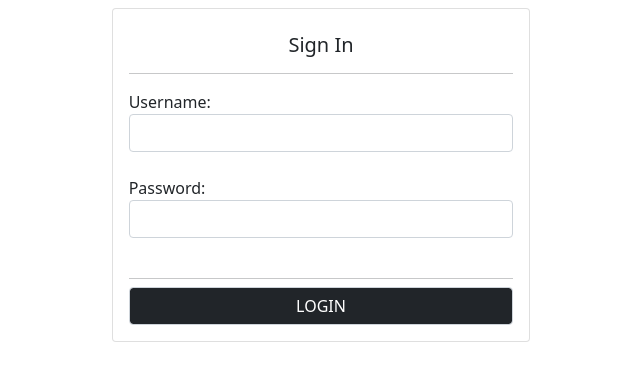
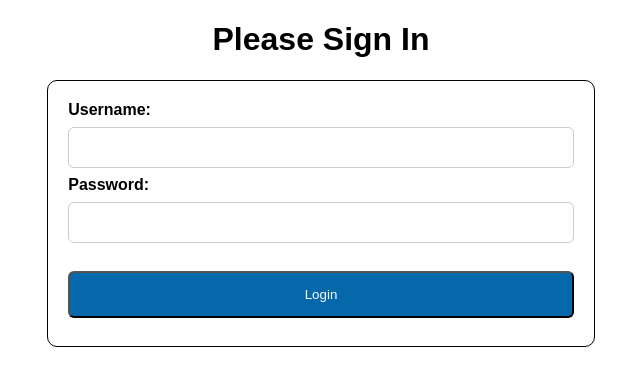
Before and after one commit to mkindia/order-m, a Django app: page /userlogin/ in a window 1280 px wide. Shown: the top 386 px of the page, without its empty margins (319-959 px from the left). Run offline with Django 3.2, Linux system fonts and the light colour scheme.

Commit message:
03-08-21

```diff
--- a/makeorders/templates/userlogin.html
+++ b/makeorders/templates/userlogin.html
@@ -11,50 +11,120 @@
   <!-- Required meta tags -->
   <meta charset="utf-8">
   <meta name="viewport" content="width=device-width, initial-scale=1">
+  <style>
+    body {
+      font-family: Arial, Helvetica, sans-serif;
+    }
+
+    /* Full-width input fields */
+    input[type=text],
+    input[type=password] {
+      width: 100%;
+      padding: 12px 20px;
+      margin: 8px 0;
+      display: inline-block;
+      border: 1px solid #ccc;
+      box-sizing: border-box;
+      border-radius: 6px;
+    }
+
+    /* Set a style for all buttons */
+    button {
+      background-color: #0468aa;
+      color: white;
+      padding: 14px 20px;
+      margin: 8px 0;
+      cursor: pointer;
+      width: 100%;
 
 
-  <!-- Bootstrap CSS -->
-  <link href="https://cdn.jsdelivr.net/npm/bootstrap@5.0.1/dist/css/bootstrap.min.css" rel="stylesheet"
-    integrity="sha384-+0n0xVW2eSR5OomGNYDnhzAbDsOXxcvSN1TPprVMTNDbiYZCxYbOOl7+AMvyTG2x" crossorigin="anonymous">
+    }
 
+    button:hover {
+      opacity: 0.8;
+    }
+
+    .width {
+      width: 85%;
+    }
+
+    .center {
+      margin: auto;
+      margin-top: auto;
+      padding: 20px;
+      border: black 1px solid;
+      border-radius: 10px;
+    }
+
+    /* Add Zoom Animation */
+    .animate {
+      -webkit-animation: animatezoom 0.6s;
+      animation: animatezoom 0.6s
+    }
+
+    @-webkit-keyframes animatezoom {
+      from {
+        -webkit-transform: scale(0)
+      }
+
+      to {
+        -webkit-transform: scale(1)
+      }
+    }
+
+    @keyframes animatezoom {
+      from {
+        transform: scale(0)
+      }
+
+      to {
+        transform: scale(1)
+      }
+    }
+
+    /* Change styles for span and cancel button on extra small screens */
+    @media only screen and (min-width: 700px) {
+
+      .width {
+        width: 70%;
+      }
+    }
+
+    @media only screen and (min-width: 900px) {
+
+      .width {
+        width: 40%;
+      }
+    }
+  </style>
 
 </head>
 
 <body>
 
- <div class="container-fluid">
+  <div style="text-align: center; margin-top:40px auto;">
+    <h1>Please Sign In</h1>
+    {% if form.non_field_errors %}
+    {% for error in form.non_field_errors%}
+    <p> {{error}} </p>
+    {% endfor%}
+    {% endif %}
+  </div>
 
-<div class="col-sm-8 col-md-6 col-lg-4 mx-auto">
+  <form class="center width animate" method="POST">
+    {% csrf_token %}
+    <div class="container" style=" display: inline;">
+      <label for="uname"><b>{{form.username.label_tag}}</b>{{form.username.errors|striptags}}</label>
+      {{form.username}}
 
-  <div class="card card-signin my-2">
-    <div class="card-body">
-      <h5 class="card-title text-center mt-2">Sign In</h5>
-      <hr class="mb-3">
-      <form class="form-signin" method="POST" novalidate>
-        {% csrf_token %}
-        {% if form.non_field_errors %}
-        {% for error in form.non_field_errors%}
-        <p> {{error}} </p>
-        {% endfor%}
-        {% endif %}
-        {% for fm in form %}
-        {{fm.label_tag}} {{fm}} {{fm.errors|striptags}} <br>
-        {% endfor %}
-        <hr class="mb-2">
-        <input class="form-control bg-dark text-white  text-uppercase" type="submit" value="Login">
+      <label for="password"><b>{{form.password.label_tag}}</b>{{form.password.errors|striptags}}</label>
+      {{form.password}}
 
-      </form>
+      <button type="submit" style="border-radius: 6px; margin-top: 20px;">Login</button>
+
     </div>
-  </div>
-</div>
 
-</div>
-
-<script src="https://cdn.jsdelivr.net/npm/bootstrap@5.0.1/dist/js/bootstrap.bundle.min.js"
-    integrity="sha384-gtEjrD/SeCtmISkJkNUaaKMoLD0//ElJ19smozuHV6z3Iehds+3Ulb9Bn9Plx0x4"
-    crossorigin="anonymous"></script>
-  <script src="{% static 'js/jQuery.js' %}"></script>
-  <script src="{% static 'js/ajex.js' %}"></script>
+  </form>
 
 
 </body>
```
Also changed, not shown: db.sqlite3.
